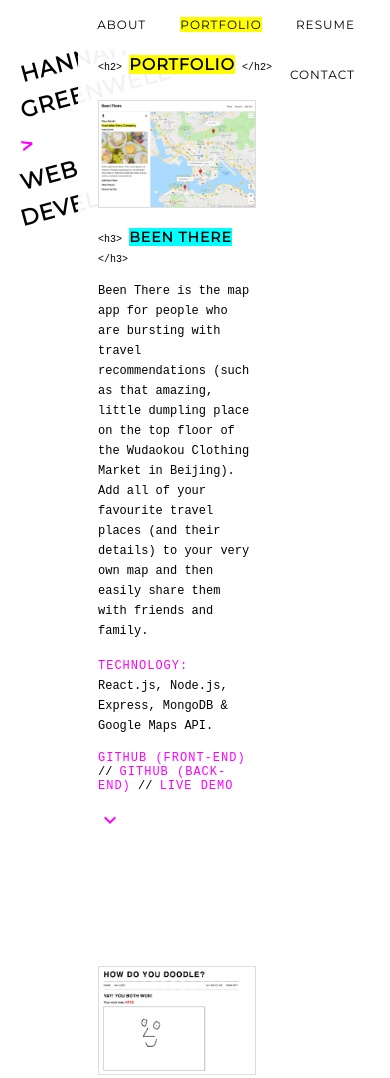
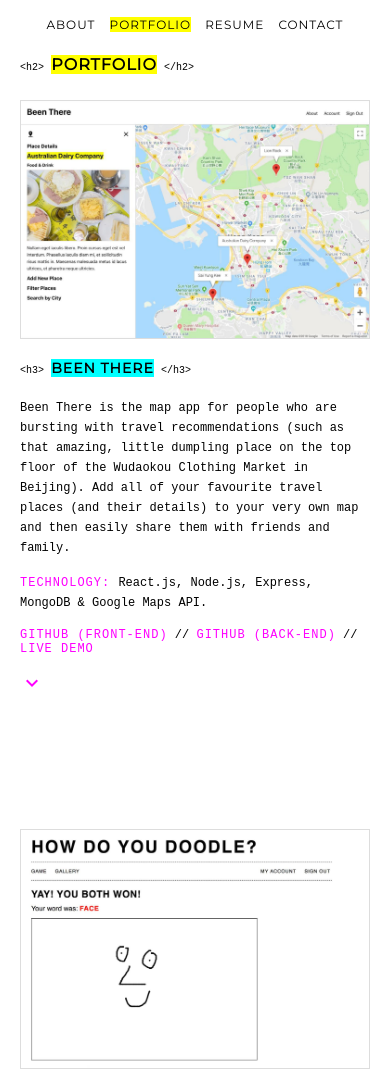
Before and after one commit to HannahGreenwell/hannahgreenwell.github.io, a plain HTML site: page index.html in a window 390 px wide. Shown: the top 1078 px of the page. Drawn offline with Linux system fonts and the light colour scheme.

Commit message:
Added CSS styles for mobile

```diff
--- a/css/style.css
+++ b/css/style.css
@@ -104,7 +104,7 @@ main {
   left: 20vw;
   width: 80vw;
   padding: 0 20px;
-  background-color: rgba(255,255,255,0.95);
+  background-color: rgba(255,255,255,1);
 }
 
 .page-header {
@@ -131,10 +131,6 @@ main {
   border: solid 1px #DDD;
   margin: 10px 0;
 }
-
-/* .project p {
-  padding-bottom:
-} */
 
 .project-title, .description, .technology {
   padding-bottom: 15px;
@@ -194,3 +190,32 @@ i {
 .contact-details a:hover {
   text-decoration: underline;
 }
+
+@media only screen and (max-width: 520px) {
+  header {
+    display: none;
+  }
+
+  nav {
+    position: fixed;
+    top: 0;
+    left: 0;
+    width: 100vw;
+    text-align: center;
+    padding: 0;
+  }
+
+  nav li {
+    margin: 0 5px;
+  }
+
+  main {
+    left: 0;
+    width: 100vw;
+    padding: 0 20px;
+  }
+
+  .project {
+    width: 100%;
+  }
+}
```
